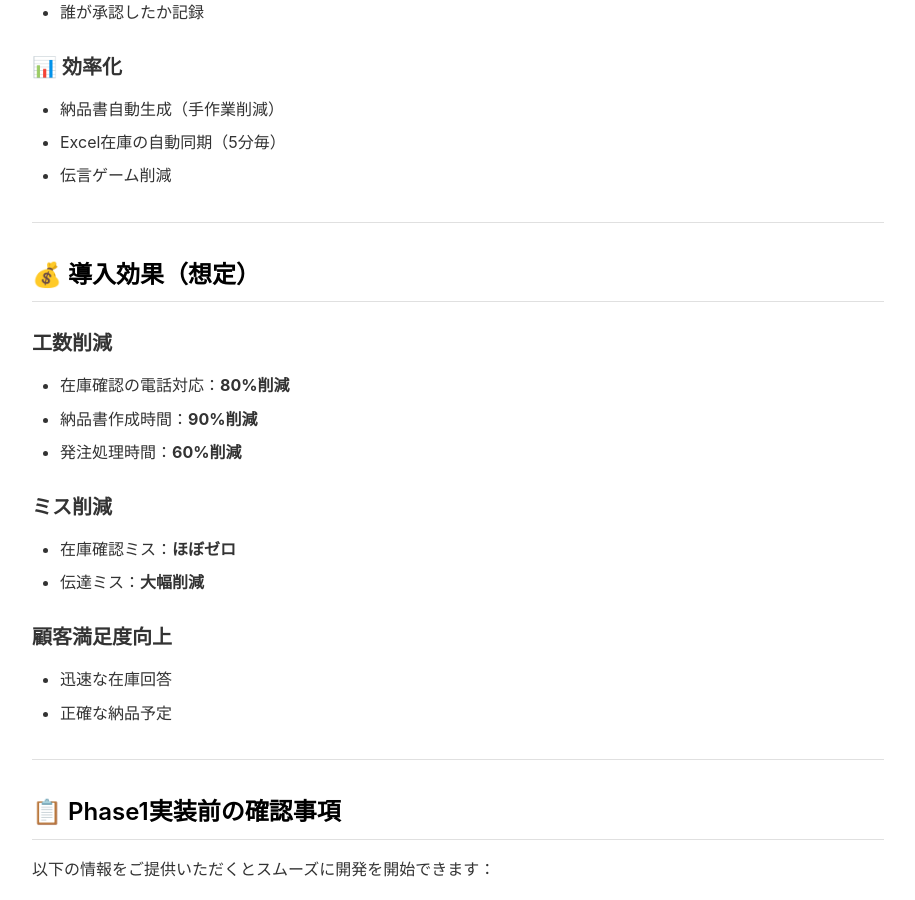
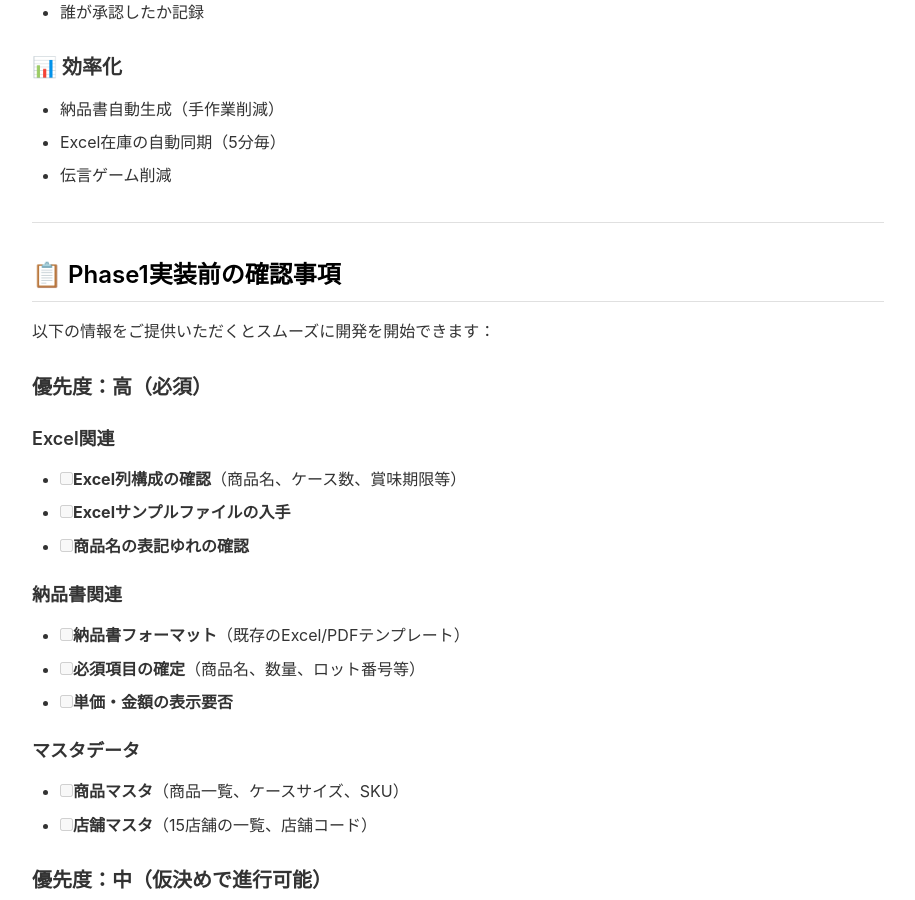
Before and after one commit to kikuchi-mizuki/zaiko, a Jekyll site: the page built from proposal.md, in a window 1280 px wide and 900 px high, scrolled down 3288 px. Shown: the whole window, without its empty margins (182-1097 px from the left). Built offline with Jekyll 4.4.1, drawn with Linux system fonts in a browser that asks for light colours.

Commit message:
remove: 導入効果セクションを削除

```diff
--- a/proposal.md
+++ b/proposal.md
@@ -108,23 +108,6 @@ flowchart TD
 
 ---
 
-## 💰 導入効果（想定）
-
-### 工数削減
-- 在庫確認の電話対応：**80%削減**
-- 納品書作成時間：**90%削減**
-- 発注処理時間：**60%削減**
-
-### ミス削減
-- 在庫確認ミス：**ほぼゼロ**
-- 伝達ミス：**大幅削減**
-
-### 顧客満足度向上
-- 迅速な在庫回答
-- 正確な納品予定
-
----
-
 ## 📋 Phase1実装前の確認事項
 
 以下の情報をご提供いただくとスムーズに開発を開始できます：
```
